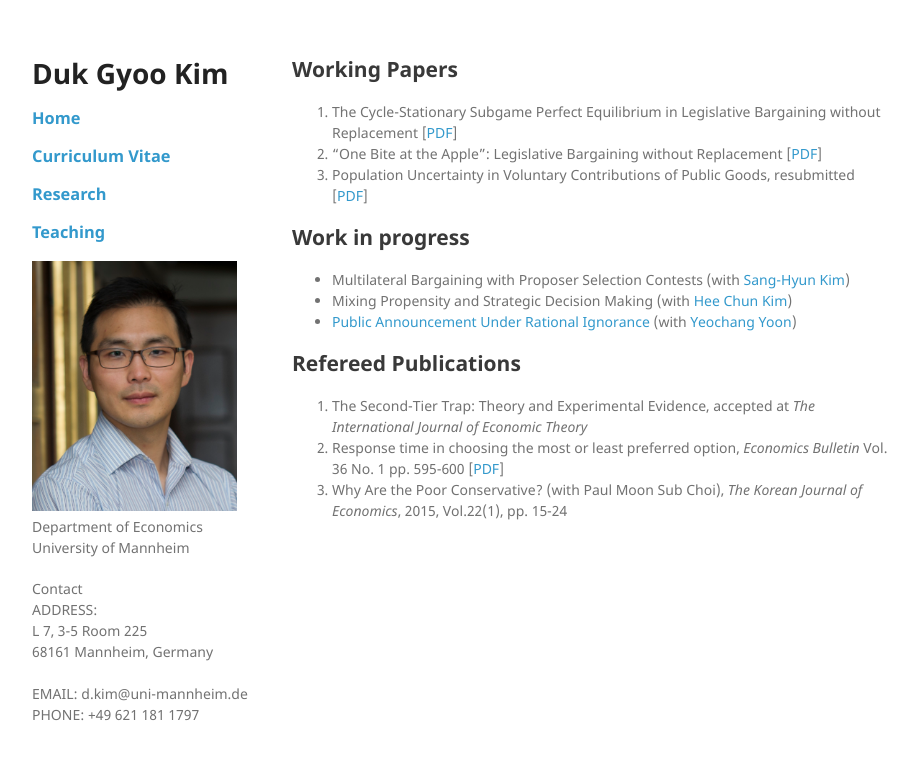
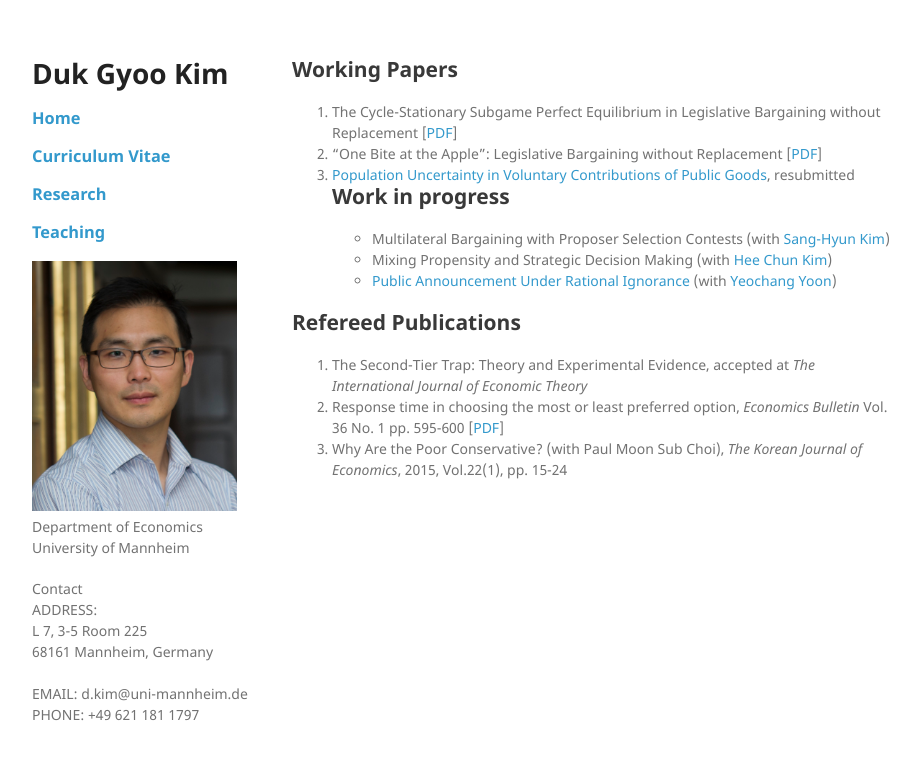
Before and after one commit to kimdukgyoo/kimdukgyoo.github.io, a Jekyll site: the page built from research.md, in a window 1280 px wide. Shown: the top 760 px of the page, without its empty margins (178-1098 px from the left). Built offline with Jekyll 4.4.1, drawn with Linux system fonts in a browser that asks for light colours; our own code applies the rules of GitHub Pages for plain Markdown files.

Commit message:
Update research.md

```diff
--- a/research.md
+++ b/research.md
@@ -1,8 +1,7 @@
 ## Working Papers
 1. The Cycle-Stationary Subgame Perfect Equilibrium in Legislative Bargaining without Replacement [[PDF](https://www.dropbox.com/s/sexydlcntyjwq95/CycleStationaryEquilibriumInLegislativeBargaining.pdf "PDF")]
 2. "One Bite at the Apple": Legislative Bargaining without Replacement [[PDF](http://google.com "To Be Updated")]
-3. Population Uncertainty in Voluntary Contributions of Public Goods, resubmitted [[PDF](https://www.dropbox.com/s/6htn5226xdve53c/PopulationUncertaintyInVolutaryContributions.pdf "PDF")]
-
+3.  <a href="https://kimdukgyoo.github.io/pdfjs/web/viewer.html?file=PopulationUncertaintyInVolutaryContributions-Elsevier.pdf" target="_blank"> Population Uncertainty in Voluntary Contributions of Public Goods</a>, resubmitted
 ## Work in progress
 * Multilateral Bargaining with Proposer Selection Contests (with [Sang-Hyun Kim](https://sites.google.com/site/sanghyunkim46/home "Sang-Hyun Kim's webpage"))
 * Mixing Propensity and Strategic Decision Making (with [Hee Chun Kim](https://sites.google.com/site/hckim0822/home "Hee Chun Kim's webpage"))
```
